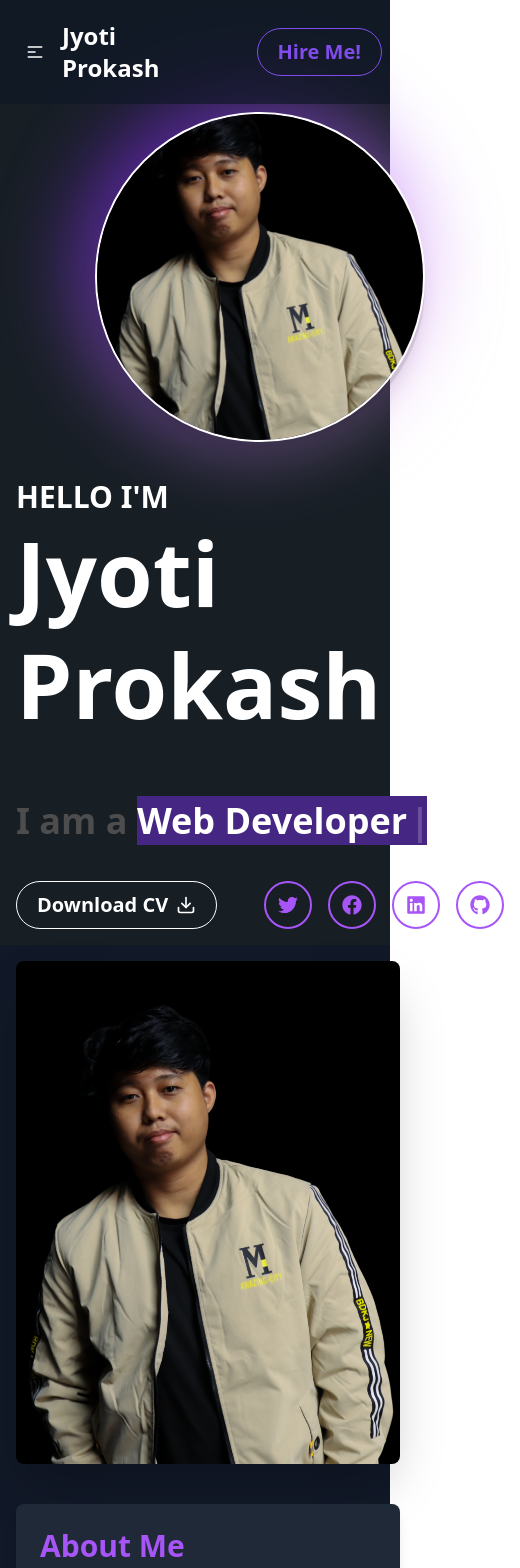
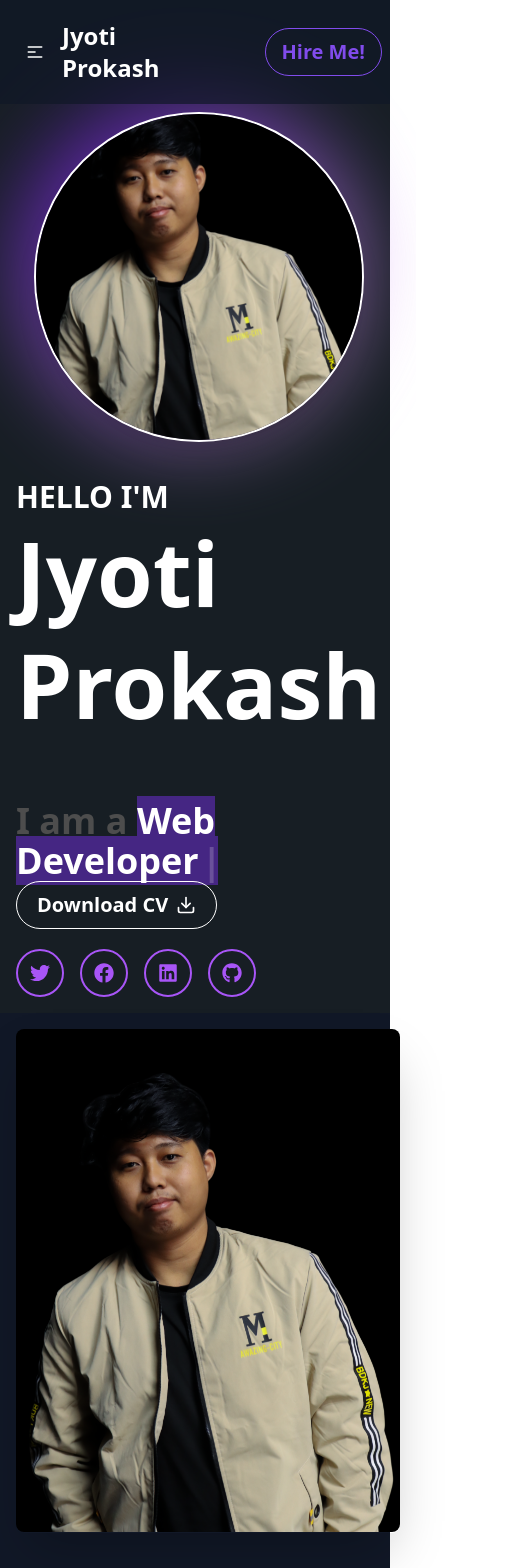
Before and after one commit to jyoti-prokash/Portfolio, a React (Vite) app: page / in a window 390 px wide. Shown: the top 1568 px of the page, 520 px wide, since content can reach past the window. Built offline with nearby package versions, Linux system fonts and the light colour scheme.

Commit message:
fixed navbar responsive

```diff
--- a/src/Components/AboutMe/AboutMe.jsx
+++ b/src/Components/AboutMe/AboutMe.jsx
@@ -11,7 +11,7 @@ const AboutMe = () => {
       <div className="hero min-h-screen bg-gray-900">
         <div className="hero-content flex-col lg:flex-row gap-10">
           <img
-            data-aos="fade-right"
+            data-aos="zoom-in-up"
             src={profile}
             alt="jyoti prokash"
             className="max-w-sm rounded-lg shadow-2xl"
@@ -19,7 +19,7 @@ const AboutMe = () => {
           {/* Text Section */}
           <div
             className="flex flex-col md:flex-row items-center justify-center gap-6"
-            data-aos="fade-left"
+            data-aos="zoom-in"
           >
             {/* About Me Card */}
             <div className="bg-gray-800 rounded-lg shadow-lg p-6 md:w-1/2">
--- a/src/Components/Contact/Contact.jsx
+++ b/src/Components/Contact/Contact.jsx
@@ -1,8 +1,6 @@
 import React, { useEffect, useRef } from "react";
 import emailjs from "@emailjs/browser";
 import { toast } from "react-toastify";
-import AOS from "aos";
-import "aos/dist/aos.css";
 import callIcon from "../../assets/contactIcon/telephone (1).png";
 import mailIcon from "../../assets/contactIcon/mail (1).png";
 import locationIcon from "../../assets/contactIcon/location.png";
@@ -34,9 +32,6 @@ const Contact = () => {
         }
       );
   };
-  useEffect(() => {
-    AOS.init({ duration: "2000", delay: "100" });
-  }, []);
   return (
     <div
       id="contact"
@@ -48,7 +43,6 @@ const Contact = () => {
           ref={form}
           onSubmit={sendEmail}
           className="space-y-6 bg-white p-10 rounded-2xl"
-          data-aos="fade-right"
         >
           <h2 className="text-4xl font-bold text-purple-700">
             Let’s work together!
@@ -96,7 +90,7 @@ const Contact = () => {
           </button>
         </form>
         {/* Left Section */}
-        <div data-aos="fade-left">
+        <div>
           <div className="mt-8 space-y-6">
             <div className="flex items-center space-x-4">
               <div className="rounded-full">
--- a/src/Components/Hero/Hero.jsx
+++ b/src/Components/Hero/Hero.jsx
@@ -6,7 +6,7 @@ import TypeScript from './TypeScript';
 
 const Hero = () => {
     return (
-      <div>
+      <div id="home">
         <div className="hero min-h-screen bg-[#171e24]">
           <div className="hero-content flex-col lg:flex-row-reverse justify-between">
             {/* profile  */}
@@ -36,8 +36,8 @@ const Hero = () => {
               <section className="mb-10">
                 <TypeScript></TypeScript>
               </section>
-              <div className="flex gap-10 mt-5">
-                <div className='w-52'>
+              <div className="md:flex gap-10 mt-5 ">
+                <div className="w-52">
                   <a
                     href="https://drive.google.com/file/d/1VBIwh_7fmUczyhvXFF_dVwT2FpTB5uEq/view?usp=drive_link"
                     target="_blank"
@@ -51,7 +51,7 @@ const Hero = () => {
                     </button>
                   </a>
                 </div>
-                <div className="flex space-x-4">
+                <div className="flex space-x-4 mt-5 md:mt-0">
                   {/* Twitter Icon */}
                   <div className="group rounded-full border-2 border-purple-500 p-3 hover:bg-purple-500 transition-all duration-300 ease-in-out">
                     <a
--- a/src/Components/Navbar/Navbar.jsx
+++ b/src/Components/Navbar/Navbar.jsx
@@ -44,7 +44,7 @@ const Navbar = () => {
       </>
     );
     return (
-      <div id="home" className="navbar bg-gray-900 py-5 lg:px-20 text-white fixed z-50 bg-opacity-70">
+      <div className="navbar bg-gray-900 py-5 text-white fixed z-50 bg-opacity-70">
         <div className="navbar-start">
           <div className="dropdown">
             <div tabIndex={0} role="button" className="btn btn-ghost lg:hidden">
@@ -80,7 +80,7 @@ const Navbar = () => {
             to="contact"
             smooth={true}
             duration={1000}
-            className="cursor-pointer btn btn-outline text-[#814CEC] hover:bg-[#814CEC] rounded-3xl text-xl px-5"
+            className="cursor-pointer btn btn-outline text-[#814CEC] hover:bg-[#814CEC] rounded-3xl text-xl"
           >
             Hire Me!
           </Link>
```
